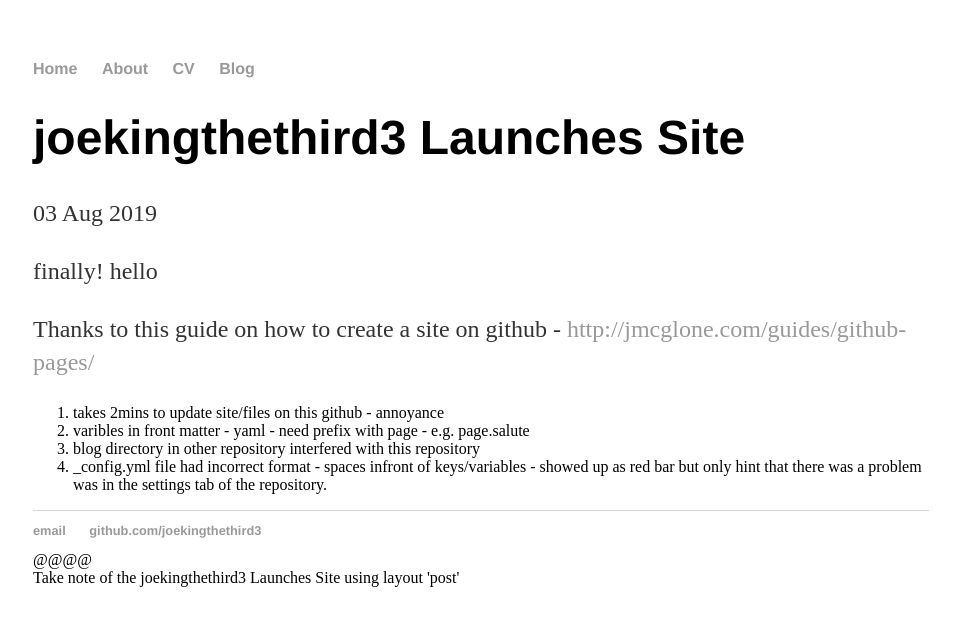
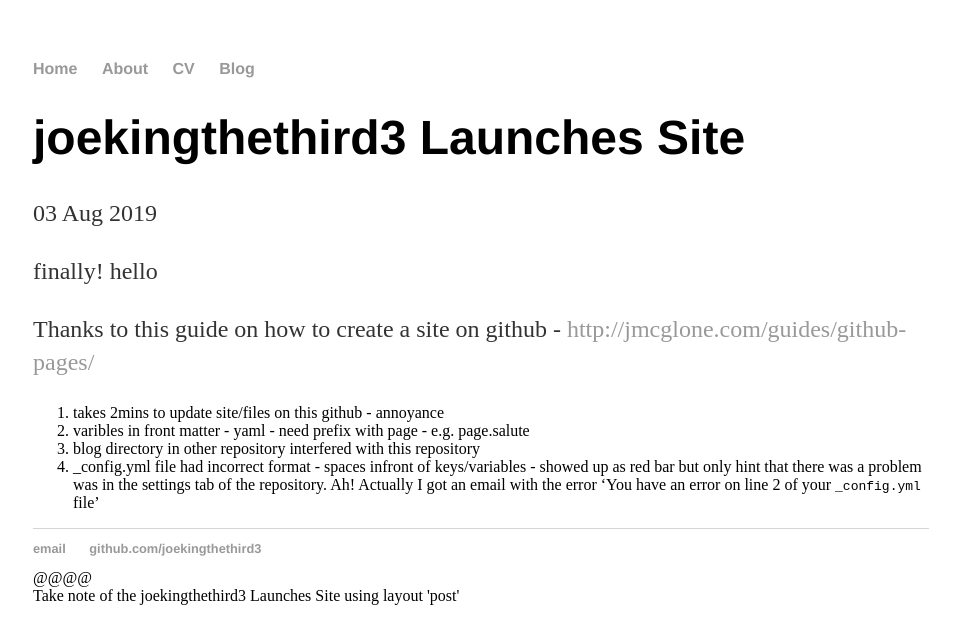
Before and after one commit to joekingTheThird3/joekingTheThird3.github.io, a Jekyll site: the page built from _posts/2019-08-03-myfirstpost.md, in a window 1280 px wide. Shown: the top 644 px of the page, without its empty margins (159-1119 px from the left). Built offline with Jekyll 4.4.1, drawn with Linux system fonts in a browser that asks for light colours.

Commit message:
Update 2019-08-03-myfirstpost.md

```diff
--- a/_posts/2019-08-03-myfirstpost.md
+++ b/_posts/2019-08-03-myfirstpost.md
@@ -13,4 +13,4 @@ Thanks to this guide on how to create a site on github  - <http://jmcglone.com/g
 2. varibles in front matter - yaml - need prefix with page - e.g. page.salute
 3. blog directory in other repository interfered with this repository
 4. _config.yml file had incorrect format - spaces infront of keys/variables - showed up as red bar
-but only hint that there was a problem was in the settings tab of the repository.
+but only hint that there was a problem was in the settings tab of the repository. Ah! Actually I got an email with the error 'You have an error on line 2 of your `_config.yml` file'
```
